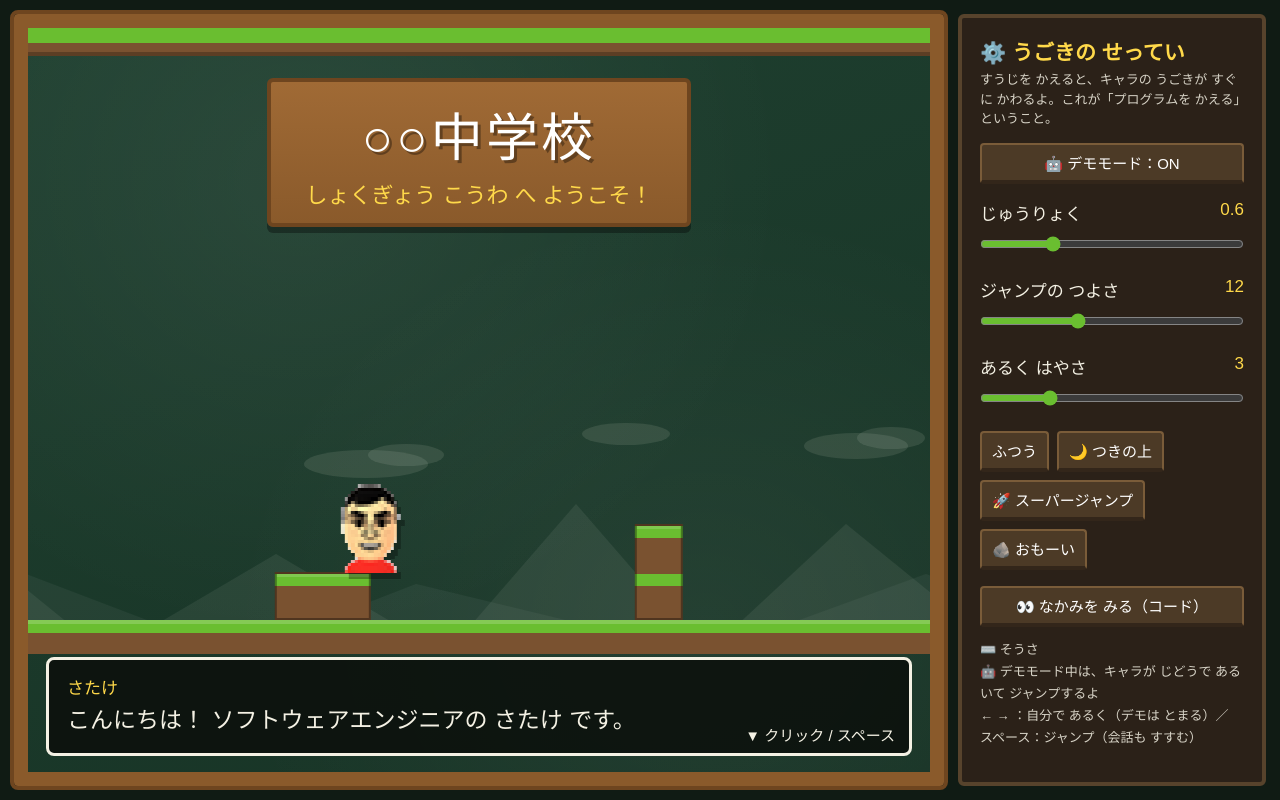
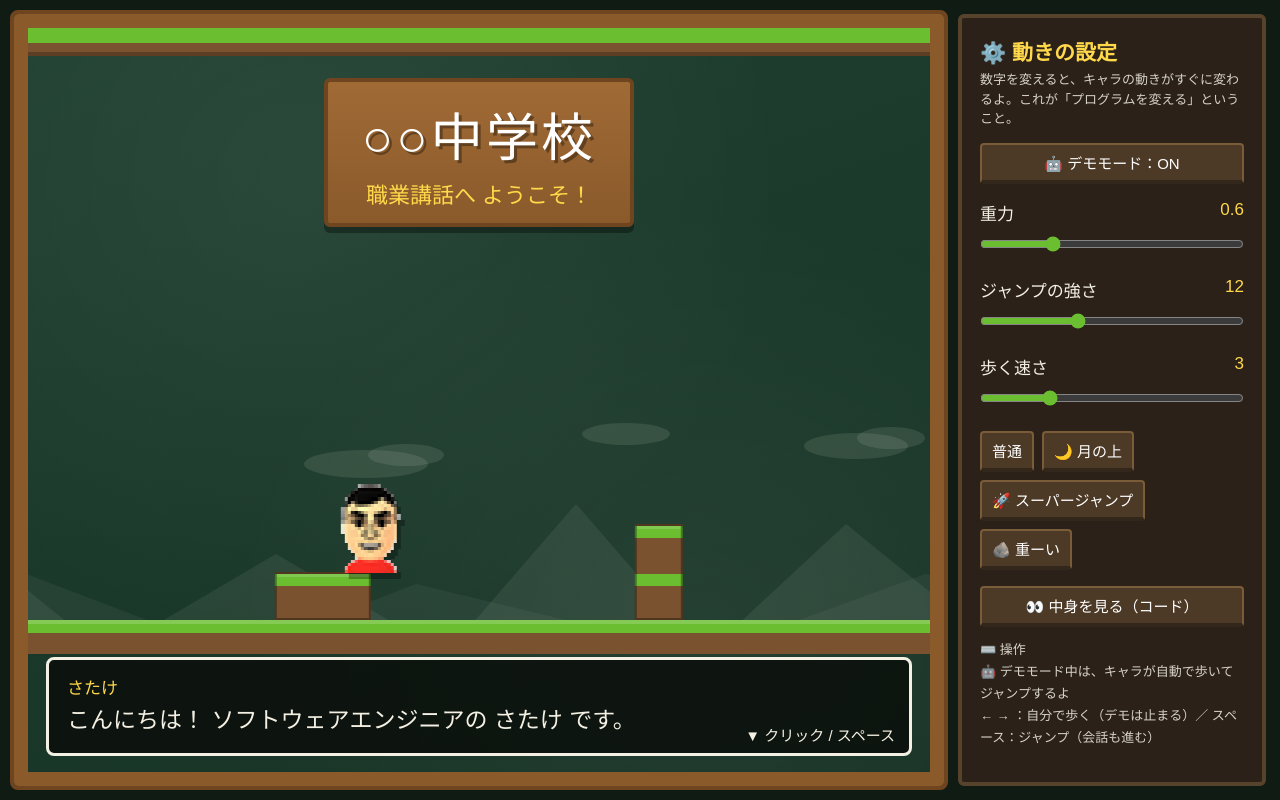
Before and after one commit to masanori-satake/Flatcraft, a plain HTML site: page index.html in a window 1280 px wide. Drawn offline with Linux system fonts and the light colour scheme; a web font is replaced by a local one.

Commit message:
Flatcraft 0.2.1: use kanji for words first-year students have learned, instead of all-hiragana labels

```diff
--- a/index.html
+++ b/index.html
@@ -148,7 +148,7 @@
     <div id="block-strip"></div>
     <div id="sign">
       <div class="school" id="school-name">○○中学校</div>
-      <div class="sub">しょくぎょう こうわ へ ようこそ！</div>
+      <div class="sub">職業講話へ ようこそ！</div>
     </div>
     <div id="stage">
       <div id="farbg"></div>
@@ -166,8 +166,8 @@
     <!-- コード表示：左に本物のJavaScript、右に解説 -->
     <section id="codeview" aria-label="コード表示">
       <div class="cv-head">
-        <div class="cv-title">👀 なかみを みる ― キャラの うごきの プログラム</div>
-        <button id="close-code">✖ もどる</button>
+        <div class="cv-title">👀 中身を見る ― キャラの動きのプログラム</div>
+        <button id="close-code">✖ 戻る</button>
       </div>
       <div class="cv-body">
         <pre class="cv-code"><span class="cm">// キャラの動きを決めるプログラム（本物と同じ仕組み）</span>
@@ -200,45 +200,45 @@
 }</pre>
         <div class="cv-notes">
           <div class="cv-note" id="n-rule"><b>ルールは数字</b><br>いちばん上の3つの数字が、このゲームの「ルール」です。右のパネルで変えているのは、まさにこの数字。数字を変えると、動きがその場で変わります。</div>
-          <div class="cv-note" id="n-gravity"><b>① 重力</b><br>1フレームごとに、落ちる速さが gravity のぶん増えます。だから落ち始めはゆっくり、だんだん速くなります。数字を大きくすると「おもーい」落ち方に、小さくすると月面みたいにふわりと落ちます。</div>
+          <div class="cv-note" id="n-gravity"><b>① 重力</b><br>1フレームごとに、落ちる速さが gravity のぶん増えます。だから落ち始めはゆっくり、だんだん速くなります。数字を大きくすると「重ーい」落ち方に、小さくすると月面みたいにふわりと落ちます。</div>
           <div class="cv-note" id="n-floor"><b>② 止まる判定</b><br>地面やブロックの高さまで来たら、そこで止まります。この判定があるから、ブロックの上に乗ったり、段差をおりたりできます。</div>
           <div class="cv-note" id="n-jump"><b>③ ジャンプ</b><br>地面に足がついているときだけ、jumpPower の勢いをもらって跳び上がります。空中では跳べません。</div>
           <div class="cv-note" id="n-speed"><b>④ 歩く</b><br>1フレームに walkSpeed のぶんだけ、向いている方向へ進みます。数字が大きいほど速く歩きます。</div>
         </div>
       </div>
-      <p class="cv-foot">コードは見せるだけ（読み取り専用）。右のパネルで すうじを かえると、コードの すうじも その場で かわって、光ります。</p>
+      <p class="cv-foot">コードは見せるだけ（読み取り専用）。右のパネルで数字を変えると、コードの数字もその場で変わって、光ります。</p>
     </section>
   </main>
 
   <aside id="panel">
-    <h2>⚙️ うごきの せってい</h2>
-    <p class="note">すうじを かえると、キャラの うごきが すぐに かわるよ。これが「プログラムを かえる」ということ。</p>
+    <h2>⚙️ 動きの設定</h2>
+    <p class="note">数字を変えると、キャラの動きがすぐに変わるよ。これが「プログラムを変える」ということ。</p>
 
     <button id="toggle-demo" style="width:100%; margin-bottom:16px;">🤖 デモモード：ON</button>
 
     <div class="ctl">
-      <label>じゅうりょく <output id="o-gravity">0.6</output></label>
+      <label>重力 <output id="o-gravity">0.6</output></label>
       <input type="range" id="i-gravity" min="0.1" max="2" step="0.1" value="0.6">
     </div>
     <div class="ctl">
-      <label>ジャンプの つよさ <output id="o-jump">12</output></label>
+      <label>ジャンプの強さ <output id="o-jump">12</output></label>
       <input type="range" id="i-jump" min="4" max="26" step="1" value="12">
     </div>
     <div class="ctl">
-      <label>あるく はやさ <output id="o-speed">3</output></label>
+      <label>歩く速さ <output id="o-speed">3</output></label>
       <input type="range" id="i-speed" min="1" max="9" step="1" value="3">
     </div>
 
     <div class="presets">
-      <button data-preset="normal">ふつう</button>
-      <button data-preset="moon">🌙 つきの上</button>
+      <button data-preset="normal">普通</button>
+      <button data-preset="moon">🌙 月の上</button>
       <button data-preset="super">🚀 スーパージャンプ</button>
-      <button data-preset="heavy">🪨 おもーい</button>
+      <button data-preset="heavy">🪨 重ーい</button>
     </div>
 
-    <button id="toggle-code" style="width:100%;">👀 なかみを みる（コード）</button>
+    <button id="toggle-code" style="width:100%;">👀 中身を見る（コード）</button>
 
-    <p class="keys">⌨️ そうさ<br>🤖 デモモード中は、キャラが じどうで あるいて ジャンプするよ<br>← → ：自分で あるく（デモは とまる）／ スペース：ジャンプ（会話も すすむ）</p>
+    <p class="keys">⌨️ 操作<br>🤖 デモモード中は、キャラが自動で歩いてジャンプするよ<br>← → ：自分で歩く（デモは止まる）／ スペース：ジャンプ（会話も進む）</p>
   </aside>
 </div>
 
@@ -255,9 +255,9 @@ const CONFIG = {
 
 const LINES = [
   "こんにちは！ " + CONFIG.speakerJob + "の さたけ です。",
-  "きょうは、みんなが だいすきな ゲームの「なかみ」の おはなしを します。",
-  "ゲームは まほうじゃなくて、だれかが かいた「めいれい」で うごいています。",
-  "ためしに、みぎの パネルで すうじを かえてみて。キャラの うごきが かわるよ！"
+  "今日は、みんなが大好きなゲームの「中身」の話をします。",
+  "ゲームは魔法じゃなくて、誰かが書いた「命令」で動いています。",
+  "試しに、右のパネルで数字を変えてみて。キャラの動きが変わるよ！"
 ];
 
 /* ===== 会話（タイプライタ） ===== */
--- a/sw.js
+++ b/sw.js
@@ -1,7 +1,7 @@
 "use strict";
 /* Flatcraft service worker: 当日オフラインでも動くように主要ファイルをキャッシュする。
    バージョンを上げたら CACHE の名前も上げること（古い版が残る事故防止）。 */
-const CACHE = "flatcraft-v0.2.0";
+const CACHE = "flatcraft-v0.2.1";
 const FILES = ["./", "./index.html", "./manifest.webmanifest", "./assets/icon.svg", "./assets/mii.svg"];
 
 self.addEventListener("install", (e) => {
```
Also changed, not shown: 1 other file.
